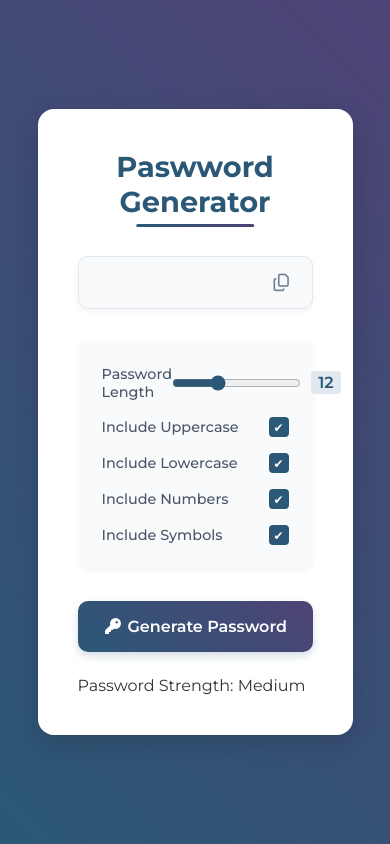
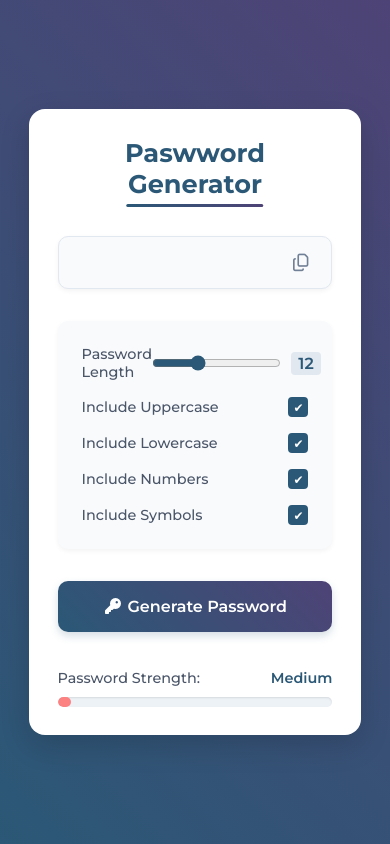
Before and after one commit to AbdulBasiTcs1/PASSWORD-GENERATOR, a plain HTML site: page index.html in a window 390 px wide. Drawn offline with Linux system fonts and the light colour scheme.

Commit message:
The Strength Container and their sub containers and a media query to get responsive designs

```diff
--- a/index.html
+++ b/index.html
@@ -50,7 +50,7 @@
             Generate Password
         </button>
 
-        <div class="string-container">
+        <div class="strength-container">
             <p>Password Strength: <span id="strength-label">Medium</span></p>
             <div class="strength-meter">
                 <div class="strength-bar"></div>
--- a/style.css
+++ b/style.css
@@ -193,3 +193,54 @@
 button:active {
     transform: translateY(0);
 }
+
+.strength-container{
+    margin-top: 0.8rem;
+}
+
+.strength-container p{
+    font-size: 0.9rem;
+    color: #4a5568;
+    margin-bottom: 0.6rem;
+    display: flex;
+    justify-content: space-between;
+    font-weight: 500;
+}
+
+#strength-label {
+    color: var(--primary-color);
+    font-weight: 600;
+}
+
+.strength-meter{
+    height: 10px;
+    background-color: #edf2f7;
+    border-radius: 5px;
+    margin-top: 0.5rem;
+    overflow: hidden;
+    box-shadow: inset 0 1px 2px rgba(0, 0, 0, 0.1);
+}
+
+.strength-bar {
+    height: 100%;
+    width: 0;
+    min-width: 5%;
+    background-color: var(--weak-color);
+    transition: all 0.3s ease;
+    border-radius: 5px;
+}
+
+@media (max-width: 768px){
+    .container {
+        width: 95%;
+        padding: 1.8rem;
+    }
+
+    h1{
+
+        font-size: 1.6rem;
+    }
+    .option label {
+        font-size: 0.9rem;
+    }
+}
```
